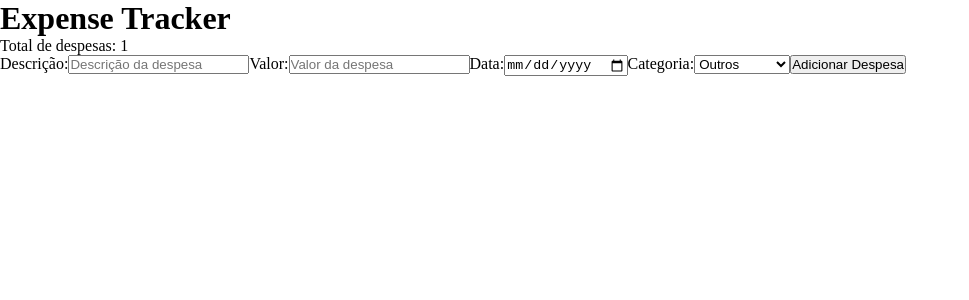
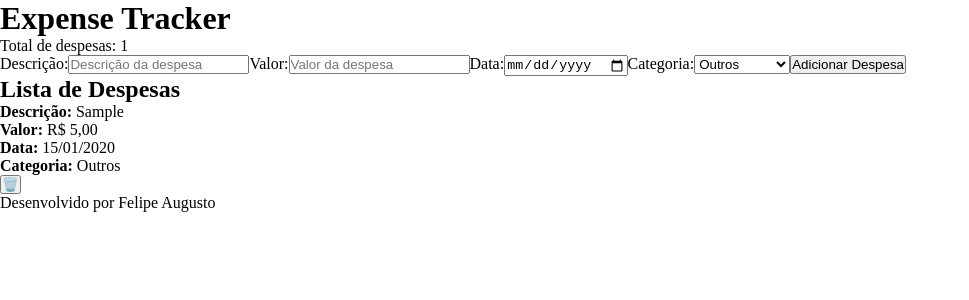
Before and after one commit to felipedev90/expense-tracker, a React (Vite) app: page / in a window 1280 px wide. Both pictures are taken after typing "Sample", "5", "2020-01-15" into the empty fields and a click on the button "Adicionar Despesa". Shown: the top 300 px of the page, without its empty margins (0-969 px from the left). Built offline with nearby package versions, Linux system fonts and the light colour scheme.

Commit message:
feat: create ExpenseList and ExpenseItem components with delete function

```diff
--- a/src/App.tsx
+++ b/src/App.tsx
@@ -1,7 +1,9 @@
 import { useState } from "react";
+import Header from "./components/Header";
+import Footer from "./components/Footer";
+import ExpenseForm from "./components/ExpenseForm";
+import ExpenseList from "./components/ExpenseList";
 import type { Expense, ExpenseFormData } from "./types/expense";
-import Header from "./components/Header";
-import ExpenseForm from "./components/ExpenseForm";
 
 function App() {
   const [expenses, setExpenses] = useState<Expense[]>([]);
@@ -25,6 +27,8 @@ function App() {
       <Header />
       <p>Total de despesas: {expenses.length}</p>
       <ExpenseForm addExpense={addExpenseHandler} />
+      <ExpenseList expenses={expenses} onDelete={deleteExpenseHandler} />
+      <Footer />
     </div>
   );
 }
--- /dev/null
+++ b/src/components/ExpenseItem.tsx
@@ -0,0 +1,46 @@
+import type { Expense } from "../types/expense";
+
+interface ExpenseItemProps {
+  expense: Expense;
+  onDelete: (id: string) => void;
+}
+
+export default function ExpenseItem({ expense, onDelete }: ExpenseItemProps) {
+  return (
+    <li>
+      <div>
+        <strong>Descrição: </strong>
+        {expense.description} <br />
+      </div>
+      <div>
+        <strong>Valor:</strong>{" "}
+        <span>
+          {expense.amount.toLocaleString("pt-BR", {
+            style: "currency",
+            currency: "BRL",
+          })}
+        </span>{" "}
+        <br />
+      </div>
+      <div>
+        <strong>Data:</strong>{" "}
+        <time dateTime={expense.date}>
+          {new Date(expense.date).toLocaleDateString("pt-BR")}
+        </time>{" "}
+        <br />
+      </div>
+      <div>
+        <strong>Categoria:</strong> {expense.category}
+        <br />
+      </div>
+      <div>
+        <button
+          onClick={() => onDelete(expense.id)}
+          aria-label={`Deletar despesa ${expense.description}`}
+        >
+          🗑️
+        </button>
+      </div>
+    </li>
+  );
+}
--- /dev/null
+++ b/src/components/ExpenseList.tsx
@@ -0,0 +1,28 @@
+import ExpenseItem from "./ExpenseItem";
+import type { Expense } from "../types/expense";
+
+interface ExpenseListProps {
+  expenses: Expense[];
+  onDelete: (id: string) => void;
+}
+
+export default function ExpenseList({ expenses, onDelete }: ExpenseListProps) {
+  return (
+    <div>
+      <h2>Lista de Despesas</h2>
+      {expenses.length === 0 ? (
+        <p>Nenhuma despesa registrada.</p>
+      ) : (
+        <ul>
+          {expenses.map((expense) => (
+            <ExpenseItem
+              key={expense.id}
+              expense={expense}
+              onDelete={onDelete}
+            />
+          ))}
+        </ul>
+      )}
+    </div>
+  );
+}
--- /dev/null
+++ b/src/components/Footer.tsx
@@ -0,0 +1,7 @@
+export default function Footer() {
+  return (
+    <footer>
+      <p>Desenvolvido por Felipe Augusto</p>
+    </footer>
+  );
+}
```
